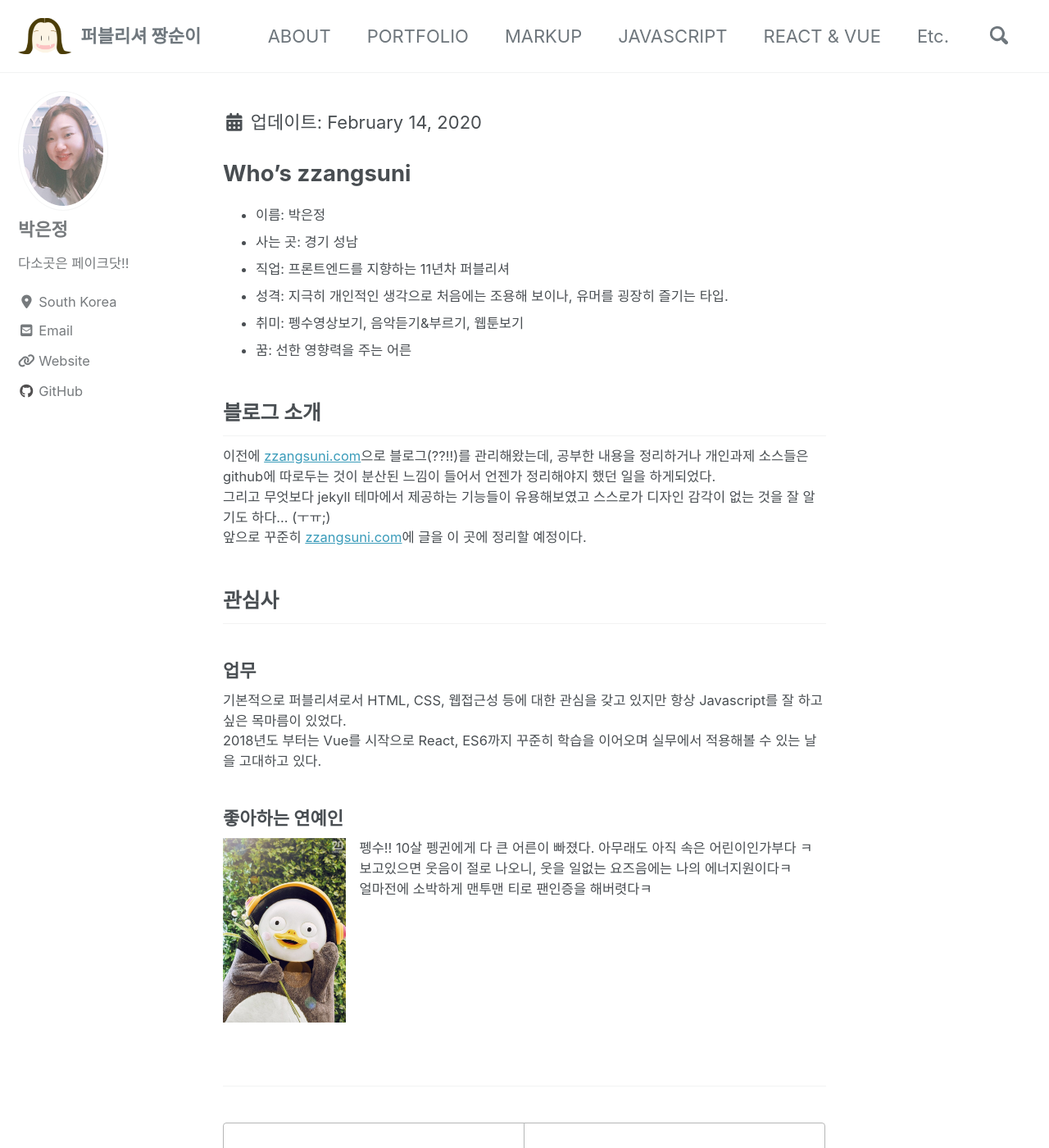
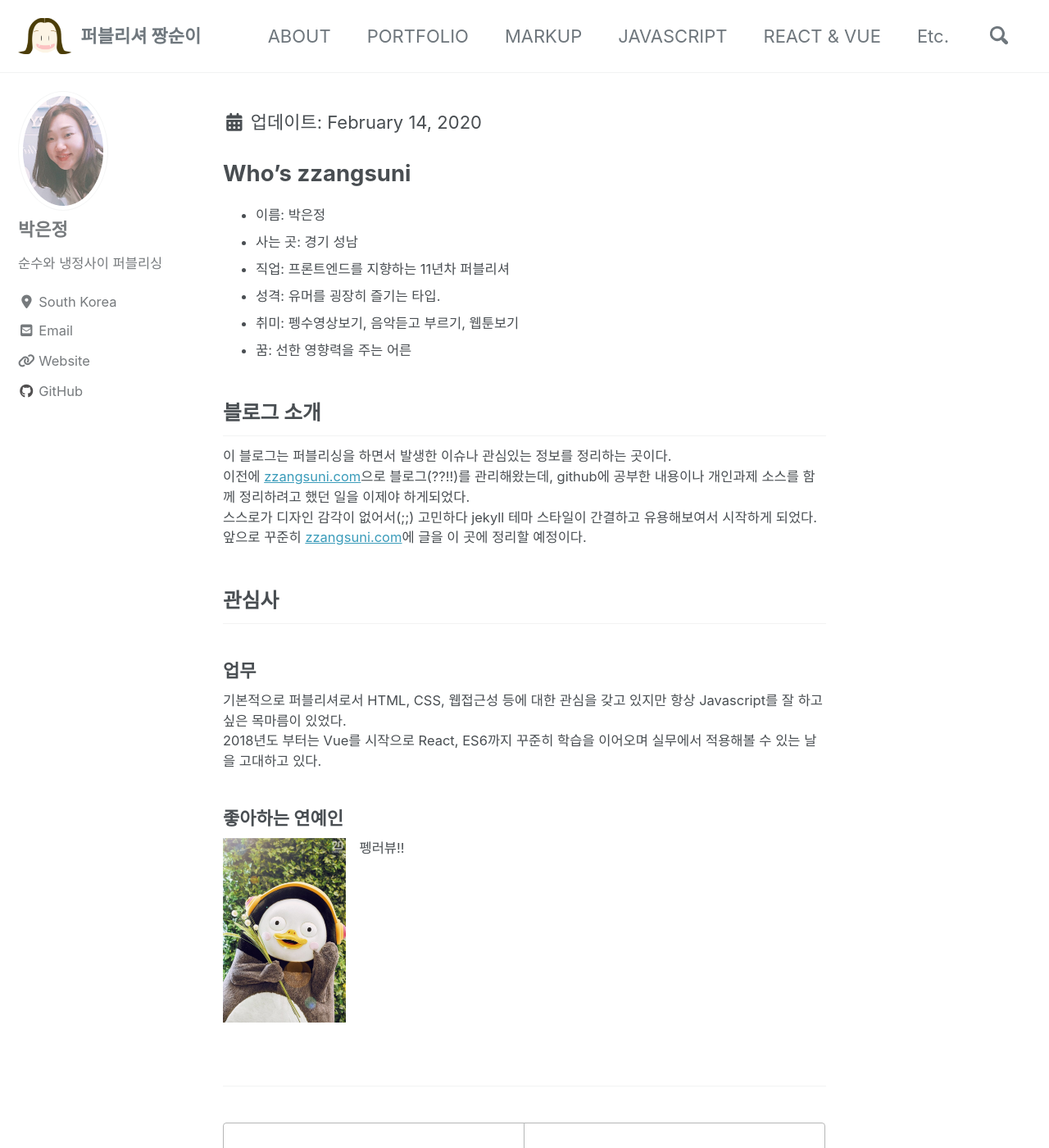
Before and after one commit to parkej32/parkej32.github.io, a Jekyll site: the page built from _posts/2020-02-14-about.md, in a window 1280 px wide and 1400 px high. Shown: the whole window at 82% size. Built offline with Jekyll 4.4.1, drawn with Linux system fonts in a browser that asks for light colours; cached includes are drawn as plain includes; nearby versions of some CDN libraries; comment, search, counter and statistics services are not loaded.

Commit message:
portfolio

```diff
--- a/_config.yml
+++ b/_config.yml
@@ -117,7 +117,7 @@ analytics:
 author:
   name: "박은정"
   avatar: "/assets/images/eunjoung.jpg" # path of avatar image, e.g. "/assets/images/bio-photo.jpg"
-  bio: "다소곳은 페이크닷!!"
+  bio: "순수와 냉정사이 퍼블리싱"
   location: "South Korea"
   email:
   links:
--- a/_includes/head/custom.html
+++ b/_includes/head/custom.html
@@ -3,3 +3,5 @@
 <!-- insert favicons. use https://realfavicongenerator.net/ -->
 
 <!-- end custom head snippets -->
+
+<script data-ad-client="ca-pub-9848219051528583" async src="https://pagead2.googlesyndication.com/pagead/js/adsbygoogle.js"></script>
--- a/_posts/2020-02-14-about.md
+++ b/_posts/2020-02-14-about.md
@@ -10,13 +10,14 @@ author_profile: true
 - 이름: 박은정
 - 사는 곳: 경기 성남
 - 직업: 프론트엔드를 지향하는 11년차 퍼블리셔
-- 성격: 지극히 개인적인 생각으로 처음에는 조용해 보이나, 유머를 굉장히 즐기는 타입.
-- 취미: 펭수영상보기, 음악듣기&부르기, 웹툰보기
+- 성격: 유머를 굉장히 즐기는 타입.
+- 취미: 펭수영상보기, 음악듣고 부르기, 웹툰보기
 - 꿈: 선한 영향력을 주는 어른
 
 ## 블로그 소개
-이전에 [zzangsuni.com](http://zzangsuni.com){:target="_blank"}으로 블로그(??!!)를 관리해왔는데, 공부한 내용을 정리하거나 개인과제 소스들은 github에 따로두는 것이 분산된 느낌이 들어서 언젠가 정리해야지 했던 일을 하게되었다.
-그리고 무엇보다 jekyll 테마에서 제공하는 기능들이 유용해보였고 스스로가 디자인 감각이 없는 것을 잘 알기도 하다... (ㅜㅠ;)
+이 블로그는 퍼블리싱을 하면서 발생한 이슈나 관심있는 정보를 정리하는 곳이다.
+이전에 [zzangsuni.com](http://zzangsuni.com){:target="_blank"}으로 블로그(??!!)를 관리해왔는데, github에 공부한 내용이나 개인과제 소스를 함께 정리하려고 했던 일을 이제야 하게되었다.
+스스로가 디자인 감각이 없어서(;;) 고민하다 jekyll 테마 스타일이 간결하고 유용해보여서 시작하게 되었다.
 앞으로 꾸준히 [zzangsuni.com](http://zzangsuni.com){:target="_blank"}에 글을 이 곳에 정리할 예정이다.
 
 
@@ -26,5 +27,4 @@ author_profile: true
 2018년도 부터는 Vue를 시작으로 React, ES6까지 꾸준히 학습을 이어오며 실무에서 적용해볼 수 있는 날을 고대하고 있다.
 
 ### 좋아하는 연예인
-![펭수](/assets/images/pengsoo.jpg){:width="150"}{:.align-left} 펭수!! 10살 펭귄에게 다 큰 어른이 빠졌다. 아무래도 아직 속은 어린이인가부다 ㅋ 보고있으면 웃음이 절로 나오니, 웃을 일없는 요즈음에는 나의 에너지원이다ㅋ
-얼마전에 소박하게 맨투맨 티로 팬인증을 해버렷다ㅋ
+![펭수](/assets/images/pengsoo.jpg){:width="150"}{:.align-left} 펭러뷰!!
```
